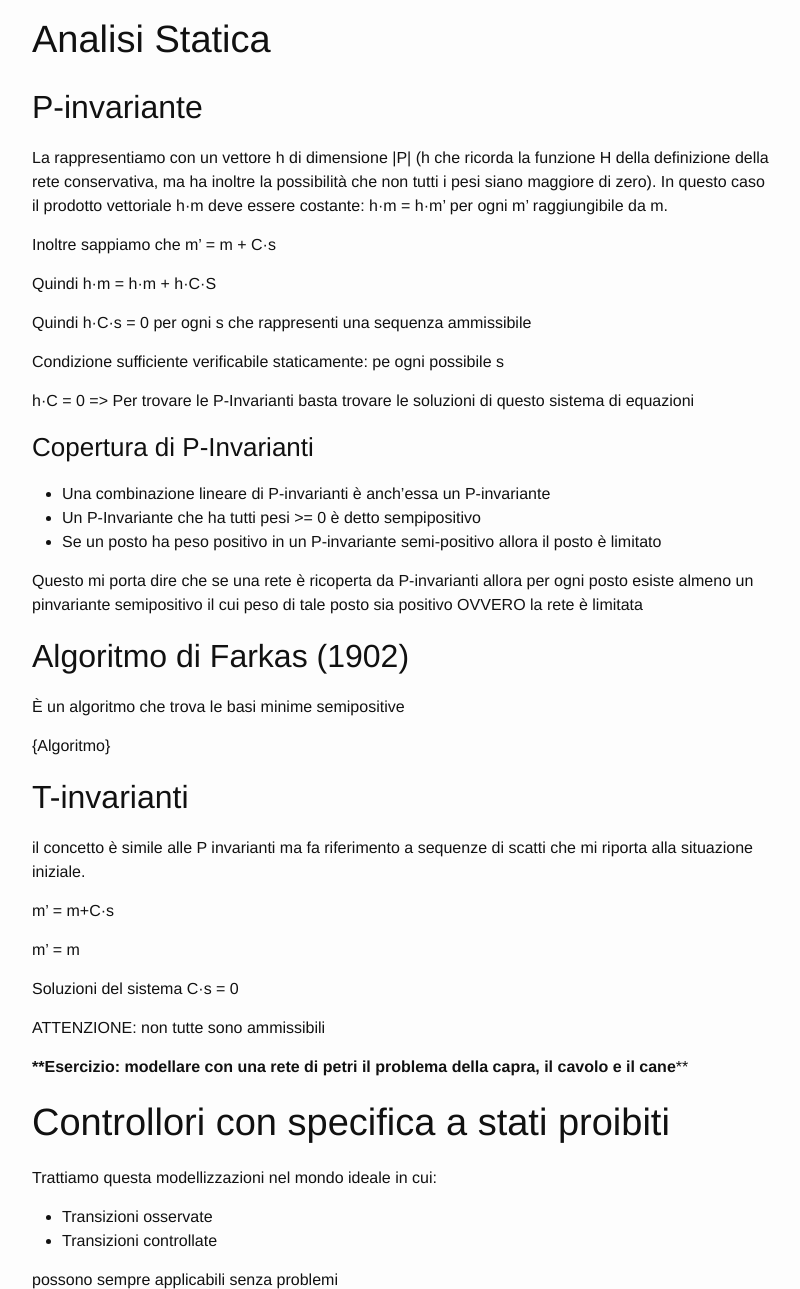
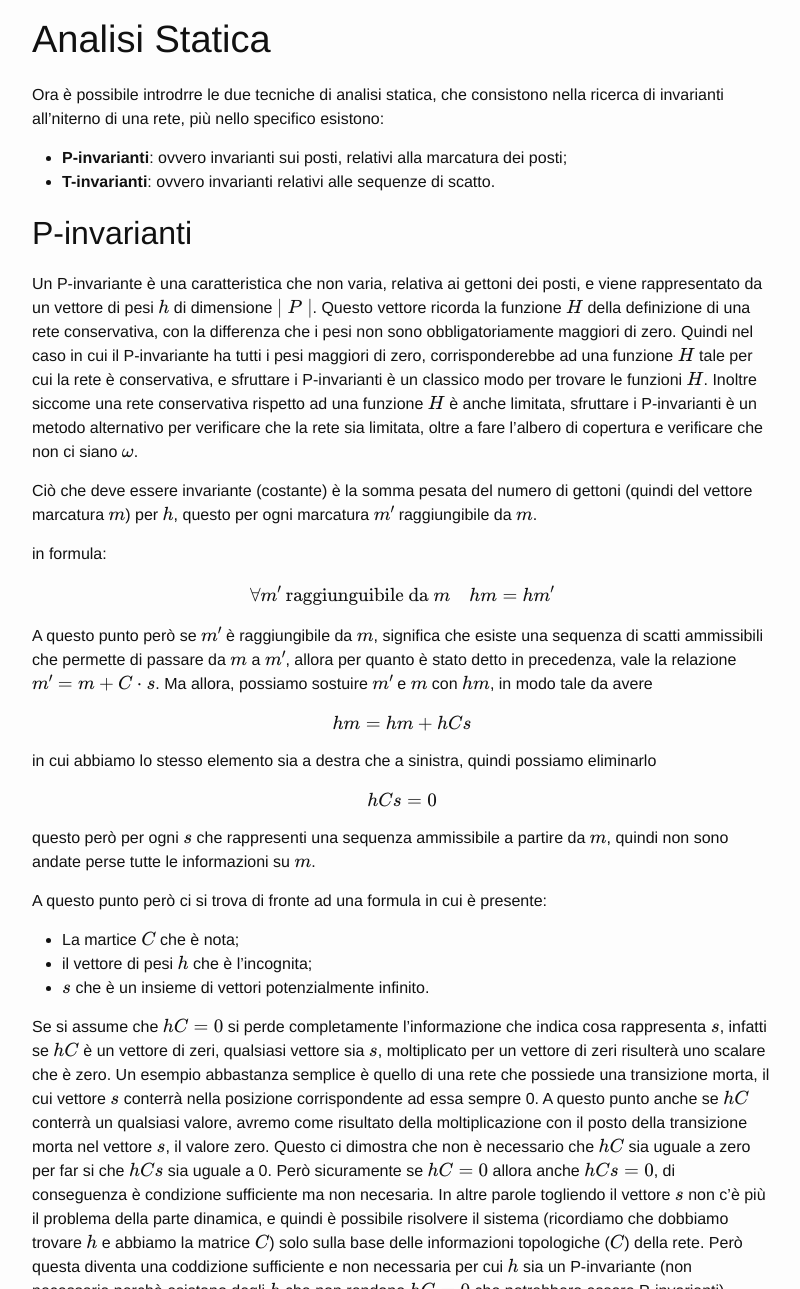
Before and after one commit to MarcoBuster/sweng, a Jekyll site: the page built from _posts/2022-12-14-analisi-reti-di-petri.md, in a window 1280 px wide and 1400 px high, scrolled down 10792 px, cut to the strip 111-1400 px from the top of the window. Shown: the whole strip, without its empty margins (238-1038 px from the left). Built offline with Jekyll 4.4.1, drawn with Linux system fonts in a browser that asks for light colours; formulas are drawn with MathJax 3; the table of contents is made by our own code; some of the changed text lies outside the part shown.

Commit message:
Add notes until 'Copertura di P-Invarianti' excluded

```diff
--- a/_posts/2022-12-14-analisi-reti-di-petri.md
+++ b/_posts/2022-12-14-analisi-reti-di-petri.md
@@ -307,19 +307,59 @@ Di seguito è presente un esempio che potrebbe chiarire le idee:
 
 # Analisi Statica
 
-## P-invariante
-La rappresentiamo con un vettore h di dimensione |P| (h che ricorda la funzione H della definizione della rete conservativa, ma ha inoltre la possibilità che non tutti i pesi siano maggiore di zero). In questo caso il prodotto vettoriale h·m deve essere costante: h·m = h·m' per ogni m' raggiungibile da m.
+Ora è possibile introdrre le due tecniche di analisi statica, che consistono nella ricerca di invarianti all'niterno di una rete, più nello specifico esistono:
 
-Inoltre sappiamo che m' = m + C·s
+- __P-invarianti__: ovvero invarianti sui posti, relativi alla marcatura dei posti;
+- __T-invarianti__: ovvero invarianti relativi alle sequenze di scatto.
 
-Quindi h·m = h·m + h·C·S
+## P-invarianti
 
-Quindi h·C·s = 0 per ogni s che rappresenti una sequenza ammissibile
+Un P-invariante è una caratteristica che non varia, relativa ai gettoni dei posti, e viene rappresentato da un vettore di pesi $$h$$ di dimensione $$\mid P \mid$$.
+Questo vettore ricorda la funzione $$H$$ della definizione di una rete conservativa, con la differenza che i pesi non sono obbligatoriamente maggiori di zero.
+Quindi nel caso in cui il P-invariante ha tutti i pesi maggiori di zero, corrisponderebbe ad una funzione $$H$$ tale per cui la rete è conservativa, e sfruttare i P-invarianti è un classico modo per trovare le funzioni $$H$$.
+Inoltre siccome una rete conservativa rispetto ad una funzione $$H$$ è anche limitata, sfruttare i P-invarianti è un metodo alternativo per verificare che la rete sia limitata, oltre a fare l'albero di copertura e verificare che non ci siano $$\omega$$.
 
-Condizione sufficiente verificabile staticamente: pe ogni possibile s
+Ciò che deve essere invariante (costante) è la somma pesata del numero di gettoni (quindi del vettore marcatura $$m$$) per $$h$$, questo per ogni marcatura $$m'$$ raggiungibile da $$m$$.
 
-h·C = 0 => Per trovare le P-Invarianti basta trovare le soluzioni di questo sistema di equazioni
+in formula:
 
+$$
+\forall m' \text{ raggiunguibile da }m \quad hm = hm'
+$$
+
+A questo punto però se $$m'$$ è raggiungibile da $$m$$, significa che esiste una sequenza di scatti ammissibili che permette di passare da $$m$$ a $$m'$$, allora per quanto è stato detto in precedenza, vale la relazione $$m' = m + C \cdot s$$.
+Ma allora, possiamo sostuire $$m'$$ e $$m$$ con $$hm$$, in modo tale da avere
+
+$$
+hm = hm + hCs
+$$
+
+in cui abbiamo lo stesso elemento sia a destra che a sinistra, quindi possiamo eliminarlo
+
+$$
+hCs = 0
+$$
+
+questo però per ogni $$s$$ che rappresenti una sequenza ammissibile a partire da $$m$$, quindi non sono andate perse tutte le informazioni su $$m$$.
+
+A questo punto però ci si trova di fronte ad una formula in cui è presente:
+- La martice $$C$$ che è nota;
+- il vettore di pesi $$h$$ che è l'incognita;
+- $$s$$ che è un insieme di vettori potenzialmente infinito. <!-- non è chiaro perchè un insieme di vettori e non un vettore-->
+
+Se si assume che $$hC = 0$$ si perde completamente l'informazione che indica cosa rappresenta $$s$$, infatti se $$hC$$ è un vettore di zeri, qualsiasi vettore sia $$s$$, moltiplicato per un vettore di zeri risulterà uno scalare che è zero.
+Un esempio abbastanza semplice è quello di una rete che possiede una transizione morta, il cui vettore $$s$$ conterrà nella posizione corrispondente ad essa sempre 0.
+A questo punto anche se $$hC$$ conterrà un qualsiasi valore, avremo come risultato della moltiplicazione con il posto della transizione morta nel vettore $$s$$, il valore zero.
+Questo ci dimostra che non è necessario che $$hC$$ sia uguale a zero per far si che $$hCs$$ sia uguale a 0.
+Però sicuramente se $$hC = 0$$ allora anche $$hCs = 0$$, di conseguenza è condizione sufficiente ma non necesaria.
+In altre parole togliendo il vettore $$s$$ non c'è più il problema della parte dinamica, e quindi è possibile risolvere il sistema (ricordiamo che dobbiamo trovare $$h$$ e abbiamo la matrice $$C$$) solo sulla base delle informazioni topologiche ($$C$$) della rete.
+Però questa diventa una coddizione sufficiente e non necessaria per cui $$h$$ sia un P-invariante (non necessaria perchè esistono degli $$h$$ che non rendono $$hC = 0$$ che potrebbero essere P-invarianti).
+
+In conclusione, $$hC = 0$$ è una condizione sufficiente e verificabile staticamente (perchè implicitamente vale per tutti gli $$s$$) per trovare i P-invarianti (gli $$h$$) della rete.
+Questi sono gli invarianti che non dipendono dalla marcatura iniziale, ma solo dall parte topologica della rete, perchè togliendo $$s$$ è stata rimossa la dipendenza da $$m$$.
+Quindi questi P-invarianti valgono per qualunque marcatura venga assegnata alla rete, se invece venisse considerato $$s$$ sarebbero P-invarianti per qualunque evoluzione della rete a paretire dalla marcatura $$m$$.
+
+Quindi si è arrivati a dire che $$hC = 0$$, che è un sistema di equazioni linerare, risolvibile con varie tecniche presentate successivamente.
 
 ### Copertura di P-Invarianti
 * Una combinazione lineare di P-invarianti è anch'essa un P-invariante
```
